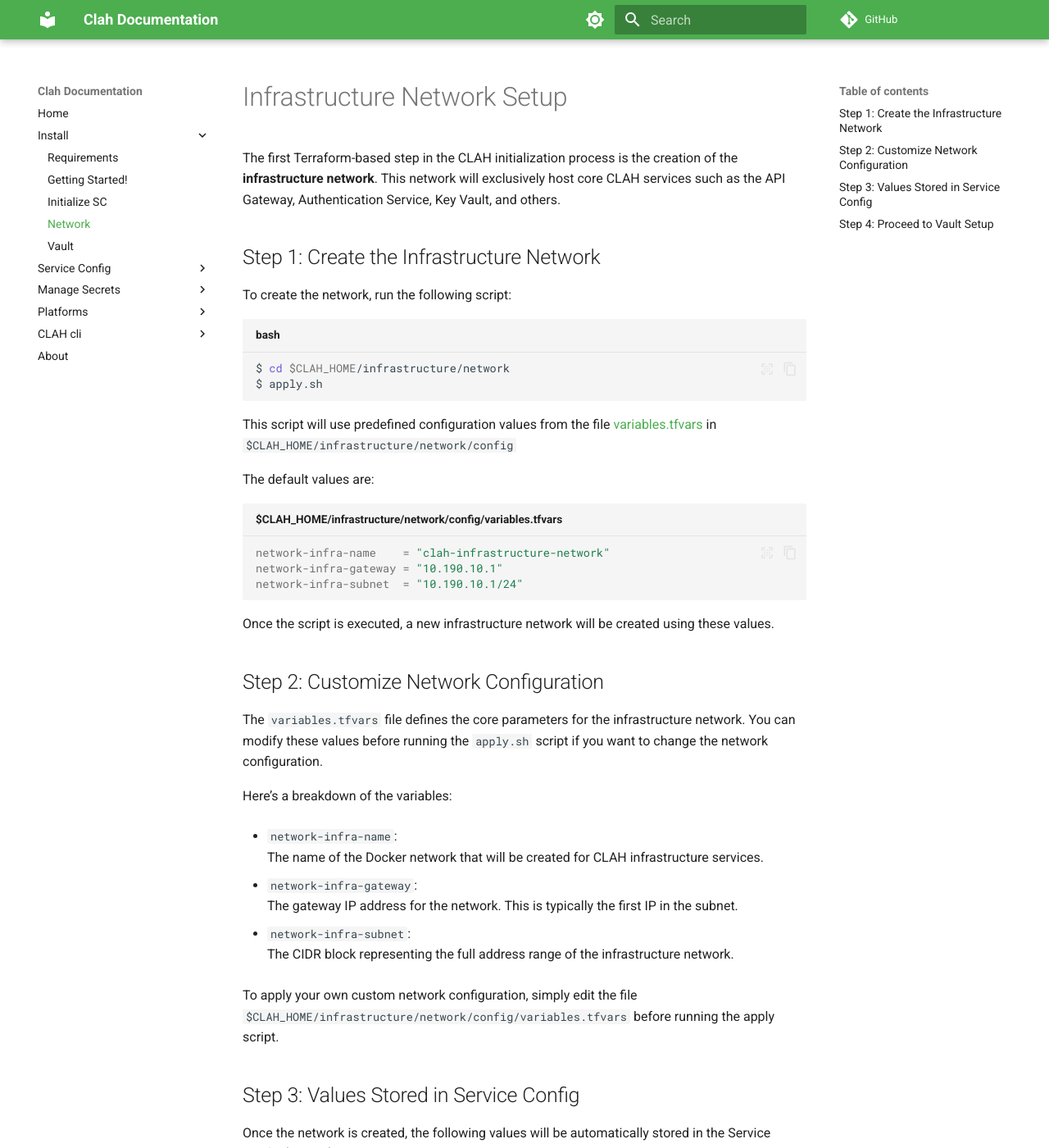
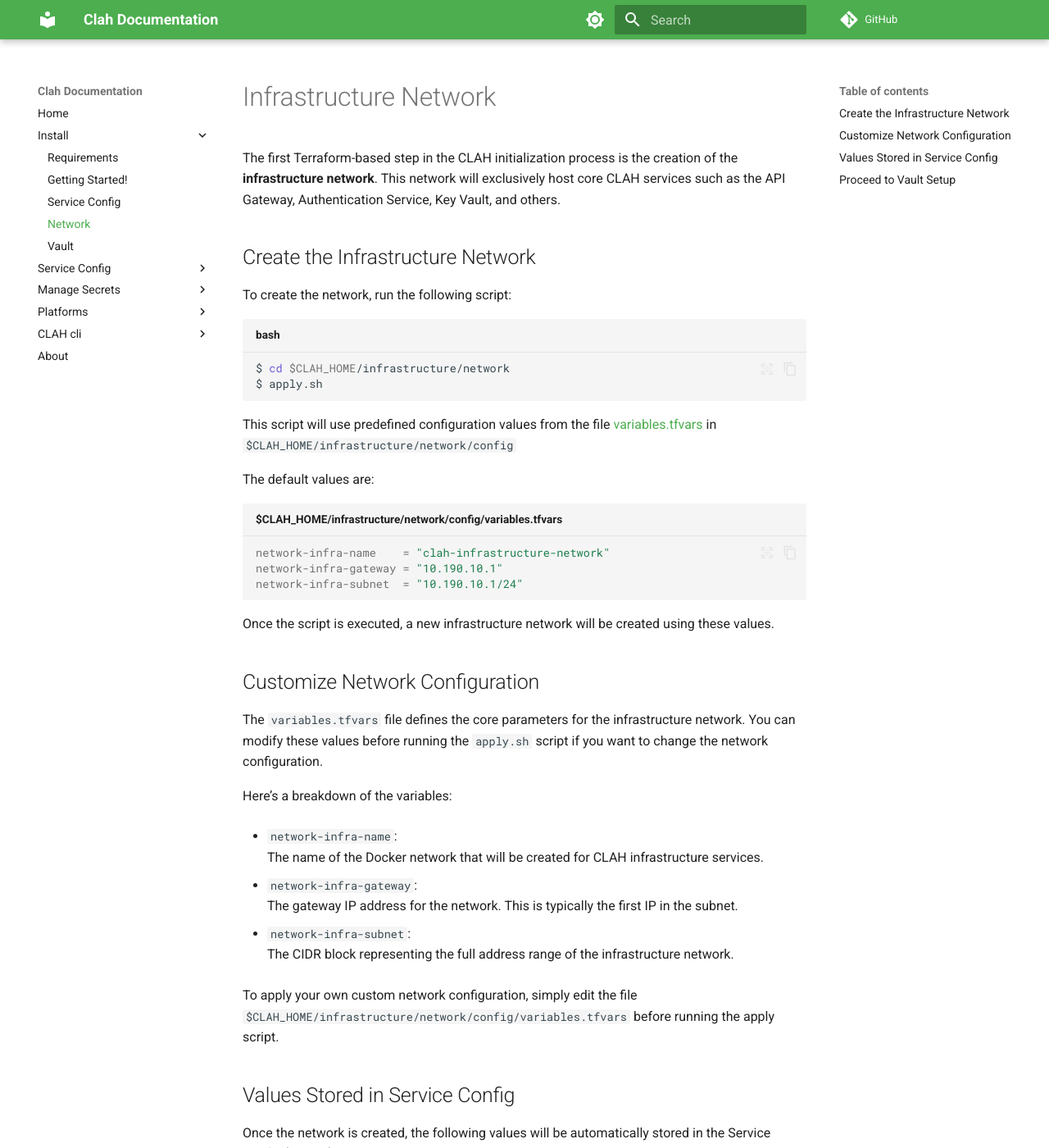
Before and after one commit to esposimo/clah, an MkDocs documentation site: the page built from docs/docs/install/network.md, in a window 1280 px wide and 1400 px high. Shown: the whole window at 82% size. Built offline with MkDocs 1.6.1 and Material for MkDocs 9.7.7, drawn with Linux system fonts in a browser that asks for light colours; comment, search, counter and statistics services are not loaded; some of the changed text lies outside the part shown.

Commit message:
update docs

````diff
--- a/docs/docs/getting-started.md
+++ b/docs/docs/install/getting-started.md
@@ -1,4 +1,4 @@
-## 1. Clone the Repository
+## Clone the Repository
 
 Clone the GitHub repository into your preferred project directory:
 
@@ -7,7 +7,7 @@ git clone https://github.com/esposimo/clah.git <project-dir>
 ```
 Replace <project-dir> with the absolute path where you want to store the project files.
 
-## 2. Configure Your Shell Environment
+## Configure Your Shell Environment
 
 Modify your `~/.bashrc` (or equivalent shell config file, e.g., `~/.zshrc`) to set the required environment variables:
 
@@ -23,7 +23,7 @@ fi
 Replace <project-dir> with the path where you cloned the repository.
 This configuration will allow you to use the clah command from any terminal session.
 
-## 3. Reload Your Shell Environment
+## Reload Your Shell Environment
 
 After modifying your shell configuration file, apply the changes by either:
 
@@ -35,6 +35,6 @@ source ~/.bashrc
 ```
 Once reloaded, the clah command should be available in your terminal.
 
-## 4. Now CLAH it's ready
+## Now CLAH it's ready
 
 The CLAH environment has been successfully installed. Proceed with the service startup process by following the step-by-step guide.
--- a/docs/docs/network.md
+++ b/docs/docs/install/network.md
@@ -1,8 +1,8 @@
-# Infrastructure Network Setup
+# Infrastructure Network
 
 The first Terraform-based step in the CLAH initialization process is the creation of the **infrastructure network**. This network will exclusively host core CLAH services such as the API Gateway, Authentication Service, Key Vault, and others.
 
-## Step 1: Create the Infrastructure Network
+## Create the Infrastructure Network
 
 To create the network, run the following script:
 
@@ -22,7 +22,7 @@ network-infra-subnet  = "10.190.10.1/24"
 
 Once the script is executed, a new infrastructure network will be created using these values.
 
-## Step 2: Customize Network Configuration
+## Customize Network Configuration
 
 The `variables.tfvars` file defines the core parameters for the infrastructure network. You can modify these values before running the `apply.sh` script if you want to change the network configuration.
 
@@ -39,7 +39,7 @@ Here’s a breakdown of the variables:
 
 To apply your own custom network configuration, simply edit the file `$CLAH_HOME/infrastructure/network/config/variables.tfvars` before running the apply script.
 
-## Step 3: Values Stored in Service Config
+## Values Stored in Service Config
 
 Once the network is created, the following values will be automatically stored in the Service Config (Consul) under these paths:
 
@@ -55,7 +55,7 @@ These paths are essential for other services to retrieve the infrastructure netw
     You may edit this script if you want to manually define the IP address of the Docker host instead of detecting it automatically.
 
 
-## Step 4: Proceed to Vault Setup
+## Proceed to Vault Setup
 
 With the infrastructure network successfully created and registered in the Service Config, you're now ready to move on to the next critical step: setting up the **Vault** service.
 
--- a/docs/mkdocs.yml
+++ b/docs/mkdocs.yml
@@ -4,28 +4,28 @@ repo_url: https://github.com/esposimo/clah
 site_description: Official Clah Documentation
 
 nav:
-  - Home: 'index.md'
+  - Home: index.md
   - Install:
-    - Requirements: requirements.md
-    - Getting Started!: 'getting-started.md'
-    - Initialize SC: sc-install.md
-    - Network: network.md
-    - Vault: vault.md
+    - Requirements: ./install/requirements.md
+    - Getting Started!: ./install/getting-started.md
+    - Service Config: ./install/sc-install.md
+    - Network: ./install/network.md
+    - Vault: ./install/vault.md
   - Service Config:
-    - Put and Get information: put-get-sc.md
-    - Infrastructure path: infra-path-sc.md
+    - Put and Get information: ./service-config/put-get-sc.md
+    - Infrastructure path: ./service-config/infra-path-sc.md
   - Manage Secrets:
-    - How to use SOPS: how-use-sops.md
-    - Works with KV: create-kv.md
+    - How to use SOPS: ./vault/how-use-sops.md
+    - Works with KV: ./vault/create-kv.md
   - Platforms:
-    - Terraform: terraform.md
-    - Docker: docker.md
-    - SOPS: sops.md
+    - Terraform: ./platforms/terraform.md
+    - Docker: ./platforms/docker.md
+    - SOPS: ./platforms/sops.md
   - CLAH cli:
-    - Usage: clah-command.md
-    - sc: cli-sc.md
-    - sops: cli-sops.md
-  - About: 'about.md'
+    - Usage: ./cli/clah-command.md
+    - sc: ./cli/cli-sc.md
+    - sops: ./cli/cli-sops.md
+  - About: about.md
 
 theme:
   features:
````
Also changed, not shown: docs/docs/cli/clah-command.md (added, +1 -0 lines), docs/docs/cli/cli-sc.md (added, +1 -0 lines), docs/docs/cli/cli-sops.md (added, +1 -0 lines), docs/docs/install/sc-install.md (renamed from docs/docs/sc-install.md, +1 -1 lines), docs/docs/platforms/docker.md (added, +1 -0 lines), docs/docs/platforms/sops.md (added, +1 -0 lines), docs/docs/platforms/terraform.md (added, +1 -0 lines), docs/docs/service-config/infra-path-sc.md (added, +1 -0 lines), docs/docs/service-config/put-get-sc.md (added, +1 -0 lines), docs/docs/vault/create-kv.md (added, +1 -0 lines), docs/docs/vault/how-use-sops.md (added, +1 -0 lines), docs/docs/install/requirements.md (renamed from docs/docs/requirements.md), docs/docs/install/vault.md (renamed from docs/docs/vault.md).
